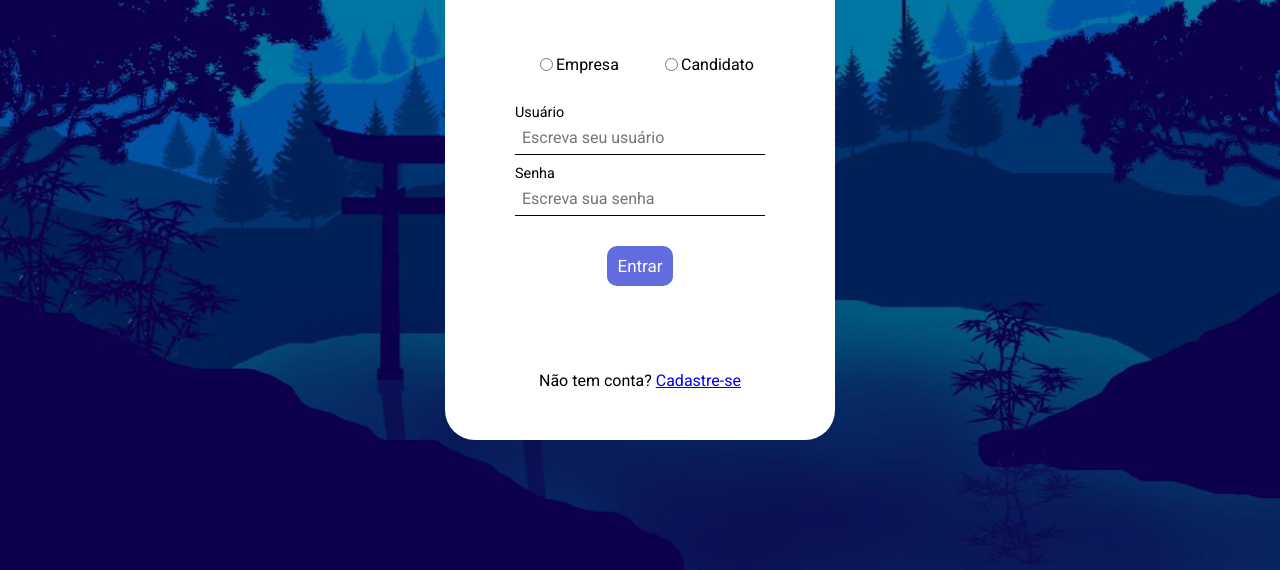
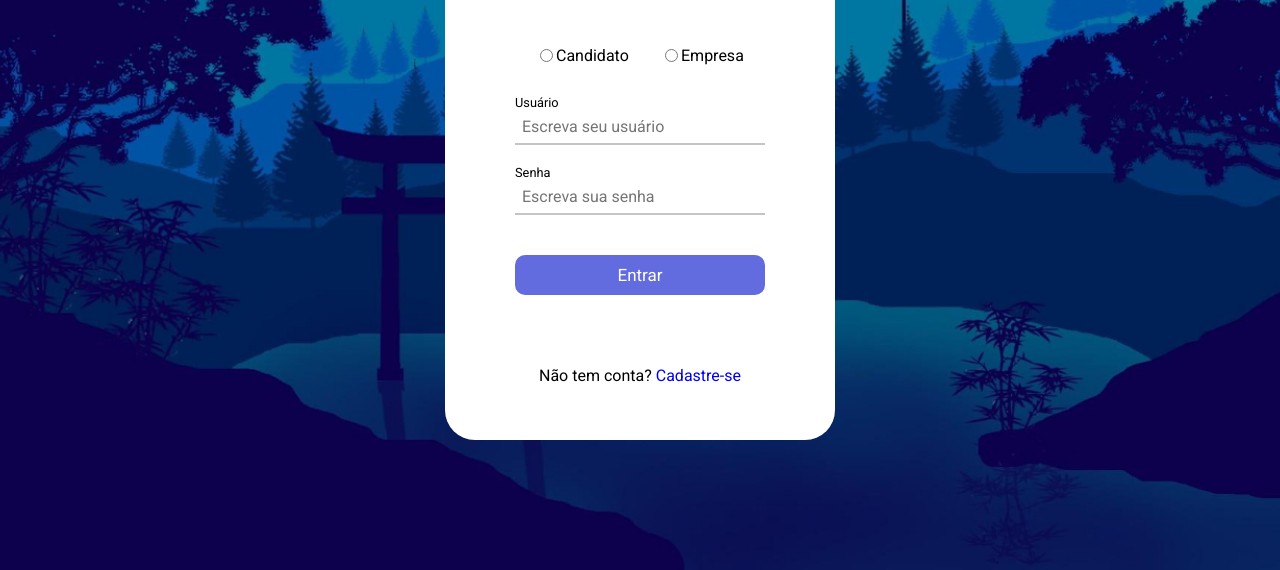
Before and after one commit to Geovanne19/HTML-e-CSS, a plain HTML site: page VagasOnline/login.html in a window 1280 px wide. Shown: the part 230-800 px from the top of the page. Drawn offline with Linux system fonts and the light colour scheme.

Commit message:
atualização de design 5

```diff
--- a/VagasOnline/login.css
+++ b/VagasOnline/login.css
@@ -12,7 +12,6 @@ html {
     background-repeat: no-repeat;
     background-position: center bottom;
     height: 100%;
-    background-attachment: fixed;
     display: flex;
     align-items: center;
     justify-content: center;
@@ -40,7 +39,11 @@ html {
 
 .container > p {
     position: absolute;
-    bottom: 50px;
+    bottom: 55px;
+}
+
+.container > p > a {
+    text-decoration: none;
 }
 
 .box-escolhas {
@@ -61,15 +64,15 @@ html {
     flex-direction: column;
     margin: 10px;
     width: 100%;
-    font-size: 90%;
+    font-size: 80%;
 }
 
 .box-inputs input {
     padding: 7px;
     border-color: white;
     border: none;
-    border-bottom: 1px solid black;
-    margin-bottom: 10px;
+    border-bottom: 2px solid rgba(0, 0, 0, 0.226);
+    margin-bottom: 20px;
     font-size: 16px;
 }
 
@@ -86,4 +89,5 @@ button {
     color: white;
     cursor: pointer;
     margin-top: -10px;
+    width: 100%;
 }
--- a/VagasOnline/login.html
+++ b/VagasOnline/login.html
@@ -12,16 +12,16 @@
         <div class="box-escolhas">
             <div class="box-min-escolhas">
                 <input type="radio" name="alternate">
-                <p>Empresa</p>
+                <p>Candidato</p>
             </div>
             <div class="box-min-escolhas">
                 <input type="radio" name="alternate">
-                <p>Candidato</p>
+                <p>Empresa</p>
             </div>
         </div>
-        <form class="box-inputs" method="post">
+        <form class="box-inputs" method="post" action="http://127.0.0.1:8080/cadastro">
             <p>Usuário</p>
-            <input type="text" placeholder="Escreva seu usuário" >
+            <input type="text" placeholder="Escreva seu usuário">
             <p>Senha</p>
             <input type="password" placeholder="Escreva sua senha">
         </form>
```
